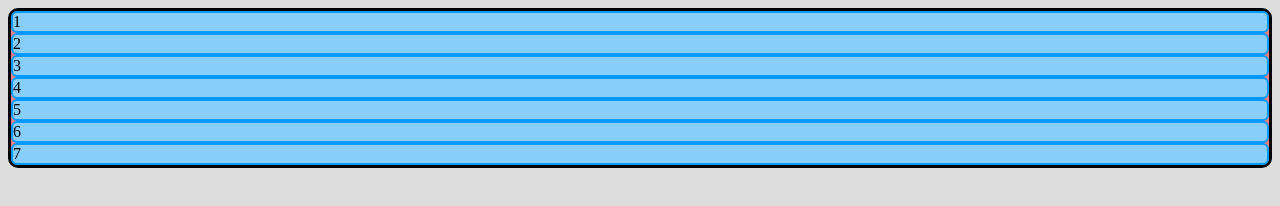
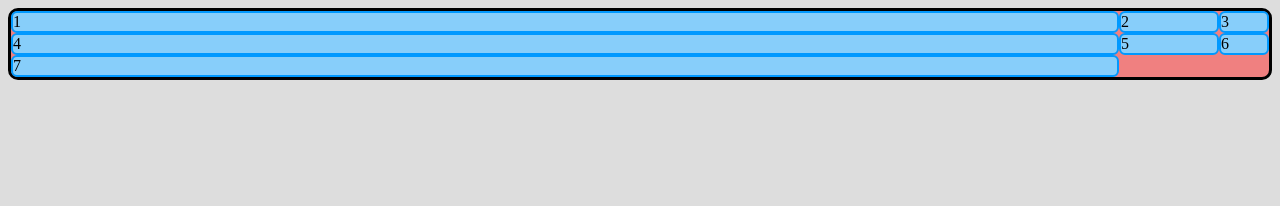
Before and after one commit to ynvYauneEnovore/css-class-midudev, a plain HTML site: page index.html in a window 1280 px wide. Drawn offline with Linux system fonts and the light colour scheme.

Commit message:
fracciones

```diff
--- a/style.css
+++ b/style.css
@@ -3,6 +3,8 @@
     border: 3px solid black;
     border-radius: 10px;
     display: grid;
+    /* iomportante 1fr fraccion todo del mismo tamaño  */
+    grid-template-columns: 1fr 100px 50px;
  }
 
  .container div {
```
